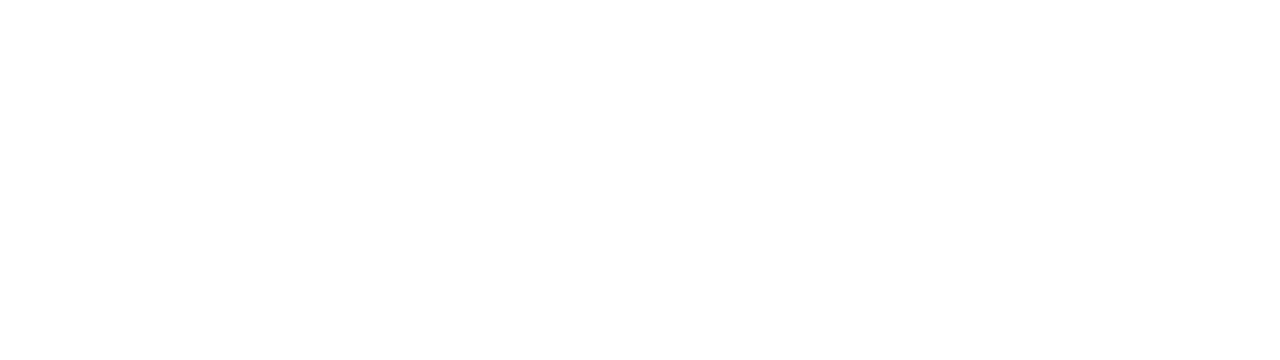
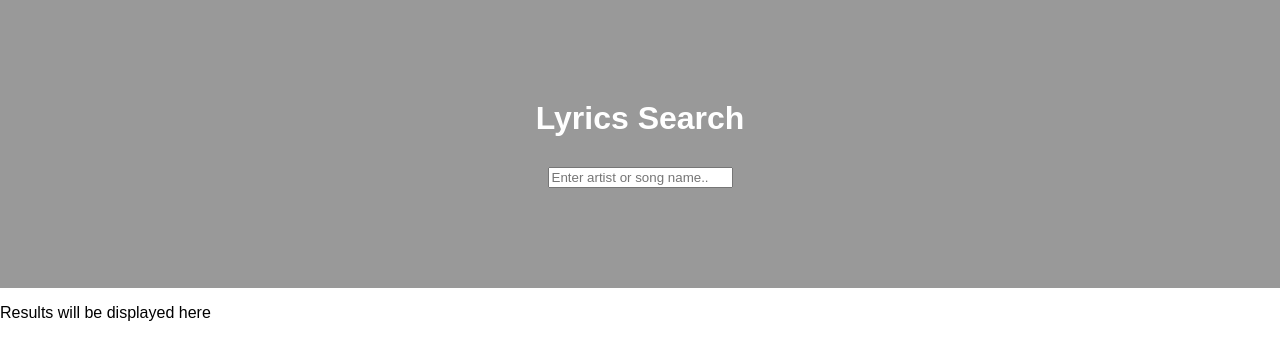
Before and after one commit to DipaGalani/vjs-lyrics-search-app, a plain HTML site: page index.html in a window 1280 px wide. Drawn offline with Linux system fonts and the light colour scheme.

Commit message:
basic layout and styling

```diff
--- a/index.html
+++ b/index.html
@@ -7,6 +7,23 @@
     <link rel="stylesheet" href="style.css" />
   </head>
   <body>
+    <header>
+      <h1>Lyrics Search</h1>
+
+      <form id="form">
+        <input
+          type="text"
+          id="search"
+          placeholder="Enter artist or song name.."
+        />
+      </form>
+    </header>
+
+    <div id="result" class="container">
+      <p>Results will be displayed here</p>
+    </div>
+
+    <div id="more" class="container centered"></div>
     <!-- Script -->
     <script src="script.js"></script>
   </body>
--- a/style.css
+++ b/style.css
@@ -0,0 +1,54 @@
+* {
+    box-sizing: border-box;
+}
+
+body {
+    background-color: #fff;
+    font-family: Arial, Helvetica, sans-serif;
+    margin: 0;
+}
+
+button {
+    cursor: pointer;
+}
+
+button:active {
+    transform: scale(0.95);
+}
+
+button:focus,
+input:focus {
+    outline: none;
+}
+
+header {
+    background-image: url('https');
+    background-repeat: no-repeat;
+    background-size: cover;
+    background-position: center center;
+    color: #FFF;
+    display: flex;
+    flex-direction: column;
+    align-items: center;
+    justify-content: center;
+    padding: 100px 0;
+    position: relative;
+}
+
+header::after {
+    content: "";
+    position: absolute;
+    top: 0;
+    left: 0;
+    width: 100%;
+    height: 100%;
+    background-color: rgba(0, 0, 0, 0.4);
+}
+
+header * {
+    z-index: 1;
+}
+
+header h1 {
+    margin: 0 0 30px;
+}
```
